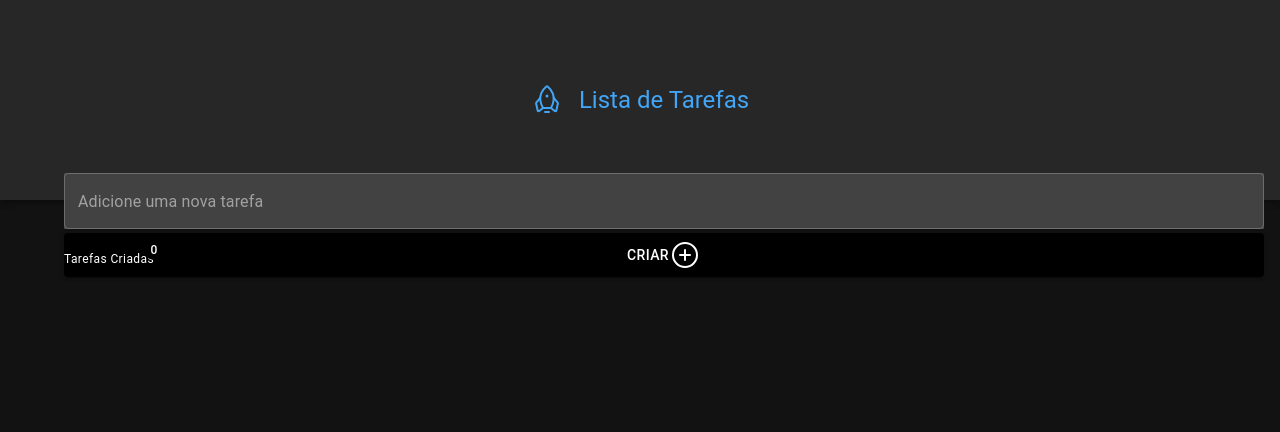
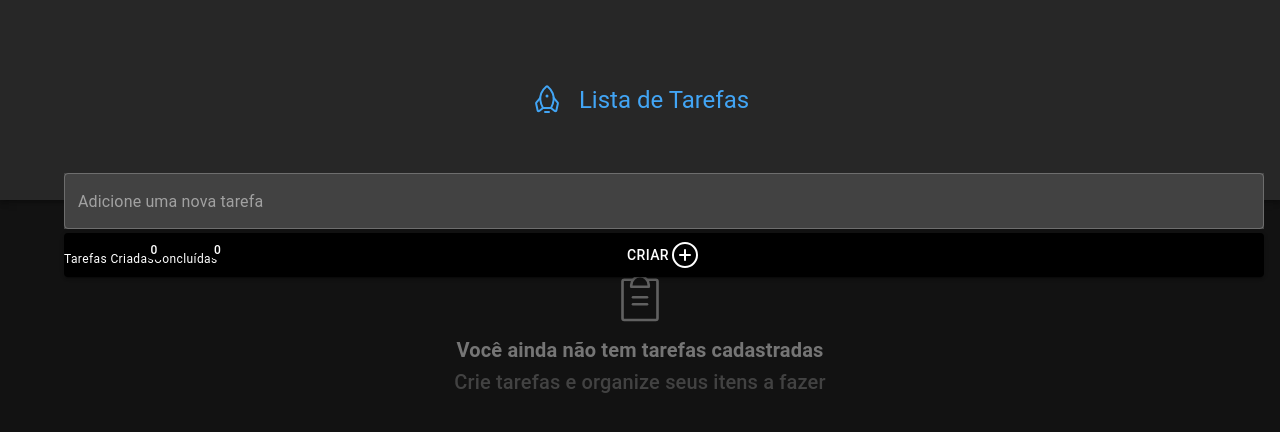
Before and after one commit to joaosoaresreal/app-todo-list, a React (Vite) app: page / in a window 1280 px wide. Shown: the top 432 px of the page. Built offline with nearby package versions, Linux system fonts and the light colour scheme.

Commit message:
Alterações no Layout

```diff
--- a/package.json
+++ b/package.json
@@ -11,8 +11,8 @@
     "server": "node ./src/server.js"
   },
   "dependencies": {
-    "@emotion/react": "^11.10.8",
-    "@emotion/styled": "^11.10.8",
+    "@emotion/react": "^11.11.0",
+    "@emotion/styled": "^11.11.0",
     "@mui/material": "^5.12.3",
     "json-server": "^0.17.3",
     "material-ui-colors": "^1.0.0",
--- a/src/App.tsx
+++ b/src/App.tsx
@@ -1,8 +1,8 @@
 import { Theme } from "./theme/ThemeProvider"
 import CssBaseline from '@mui/material/CssBaseline';
-import { AppBar, Badge, Button, colors, Grid, TextField, Toolbar, Typography, useTheme } from "@mui/material";
+import { AppBar, Badge, Button, colors, Grid, TextField, Toolbar, Typography, useTheme, Divider } from "@mui/material";
 import { Container } from "@mui/system";
-import { PlusCircle, Rocket } from "phosphor-react";
+import { PlusCircle, Rocket, ClipboardText } from "phosphor-react";
 
 
 function App() {
@@ -23,15 +23,16 @@ function App() {
             }
           }}>
             <Typography variant="h5" component="h1" sx={{
-              display:"flex",
-              alignItems:"center",
-              gap:tema.spacing(2),
-              color:tema.palette.primary.light
+              display: "flex",
+              alignItems: "center",
+              gap: tema.spacing(2),
+              color: tema.palette.primary.light
             }}>
-              <Rocket size={32}/>Lista de Tarefas
+              <Rocket size={32} />Lista de Tarefas
             </Typography>
           </Toolbar>
         </AppBar>
+
         <main>
           <Container sx={{
             position: "relative",
@@ -53,21 +54,62 @@ function App() {
               </Grid>
             </Grid>
 
-            <Grid container spacing={tema.spacing(1)}>
-              <Grid item>
+            <Grid container spacing={tema.spacing(4)}>
+
+              <Grid item sx={{
+                display: "flex"
+              }}>
                 <Typography variant="caption" sx={{
-                  display:"flex",
-                  alignItems:"center",
-                  gap:tema.spacing(1)
+                  //display: "flex",
+                  alignItems: "center",
+                  gap: tema.spacing(0)
                 }}>
                   <Badge color="primary" badgeContent={0} showZero>Tarefas Criadas</Badge>
                 </Typography>
+
+                <Typography variant="caption" sx={{
+                  //display: "flex",
+                  alignItems: "center",
+                  gap: tema.spacing(1)
+                }}>
+                  <Badge color="primary" badgeContent={0} showZero>Concluídas</Badge>
+                </Typography>
+
               </Grid>
+
               {/*flex */}
+            </Grid>
+
+            <Divider /> {/* Linha que faz a divisão*/}
+
+            <Grid container spacing={tema.spacing(0)}>
+              <Grid xl={12} xs={12} sx={{
+                //display: "flex",
+                alignItems: "center",
+                textAlign: 'center'
+              }}>
+
+                <ClipboardText size={56} color={colors.grey[700]} weight="light" />
+
+                <Typography variant='h6' sx={{
+                  color: colors.grey[600],
+                  fontWeight: 'bold',
+                }}>
+                  Você ainda não tem tarefas cadastradas
+                </Typography>
+
+                <Typography variant='h6' sx={{
+                  color: colors.grey[800],
+                }}>
+                  Crie tarefas e organize seus itens a fazer
+                </Typography>
+
+              </Grid>
             </Grid>
 
           </Container>
         </main>
+
       </Theme>
     </>
   )
```
Also changed, not shown: 1 other file (tests, documents, lock files or other folders).
